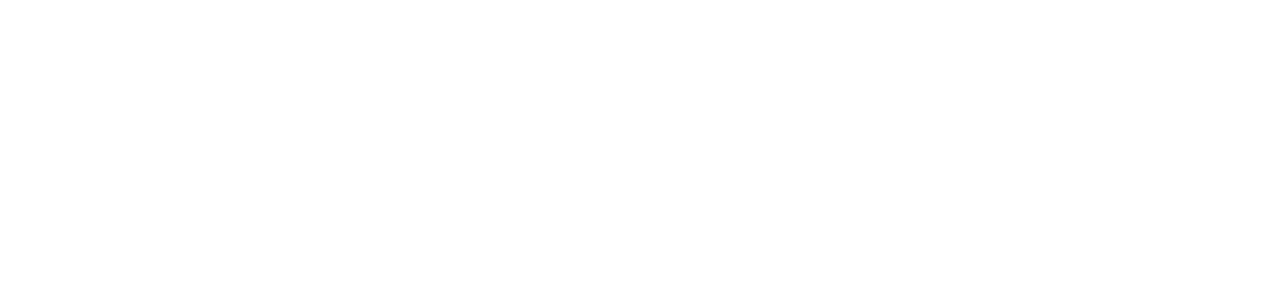
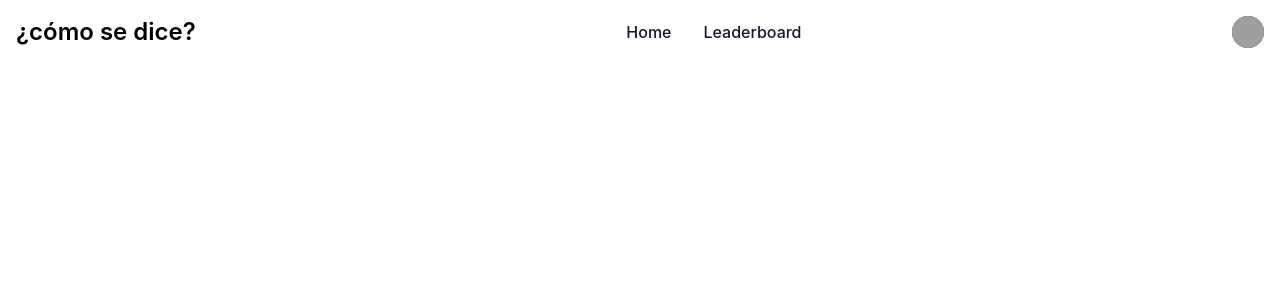
Before and after one commit to santoshernandezr/como-se-dice, a React (Create React App) app: page /comoSeDice in a window 1280 px wide. Before the commit this address had no page. Shown: the top 300 px of the page. Built offline with nearby package versions, Linux system fonts and the light colour scheme; grey boxes are pictures that could not be loaded.

Commit message:
fixing a couple names

```diff
--- a/src/index.js
+++ b/src/index.js
@@ -3,7 +3,6 @@
 import './css/index.css';
 import App from './pages/App';
 import reportWebVitals from './reportWebVitals';
-import NormalGameMode from './pages/NormalGameMode';
 import { BrowserRouter } from 'react-router-dom';
 
 const root = ReactDOM.createRoot(document.getElementById('root'));
--- a/src/pages/App.js
+++ b/src/pages/App.js
@@ -3,14 +3,14 @@
 
 // These are all the pages that will be used for the game. All the files that are in ./pages should be here as well.
 import MainMenu from './MainMenu';
-import NormalGameMode from './NormalGameMode';
+import ComoSeDiceMenu from './ComoSeDiceMenu';
 
 const App = () => {
   return (
      <>
         <Routes>
            <Route path="/" element={<MainMenu />} />
-           <Route path="/normalGameMode" element={<NormalGameMode />} />
+           <Route path="/comoSeDice" element={<ComoSeDiceMenu />} />
         </Routes>
      </>
   );
--- /dev/null
+++ b/src/pages/ComoSeDiceMenu.js
@@ -0,0 +1,12 @@
+import '../css/App.css';
+import HomeNavigationBar from '../components/NavigationBar.jsx'
+
+function Home() {
+  return (
+    <div className="normalGameMode">
+      <HomeNavigationBar></HomeNavigationBar>
+    </div>
+  );
+}
+
+export default Home;
--- a/src/pages/MainMenu.js
+++ b/src/pages/MainMenu.js
@@ -5,7 +5,7 @@
     const navigate = useNavigate();
   return (
     <div>
-      <button className="bg-transparent hover:bg-blue-500 text-blue-700 font-semibold hover:text-white py-2 px-4 border border-blue-500 hover:border-transparent rounded" onClick={() => navigate('normalGameMode')}>
+      <button className="bg-transparent hover:bg-blue-500 text-blue-700 font-semibold hover:text-white py-2 px-4 border border-blue-500 hover:border-transparent rounded" onClick={() => navigate('comoSeDice')}>
         { buttonName }
       </button>
     </div>
--- a/src/pages/NormalGameMode.js
+++ /dev/null
@@ -1,12 +0,0 @@
-import '../css/App.css';
-import NormalGameModeNavigationBar from '../components/NavigationBar.jsx'
-
-function NormalGameMode() {
-  return (
-    <div className="normalGameMode">
-      <NormalGameModeNavigationBar></NormalGameModeNavigationBar>
-    </div>
-  );
-}
-
-export default NormalGameMode;
```
